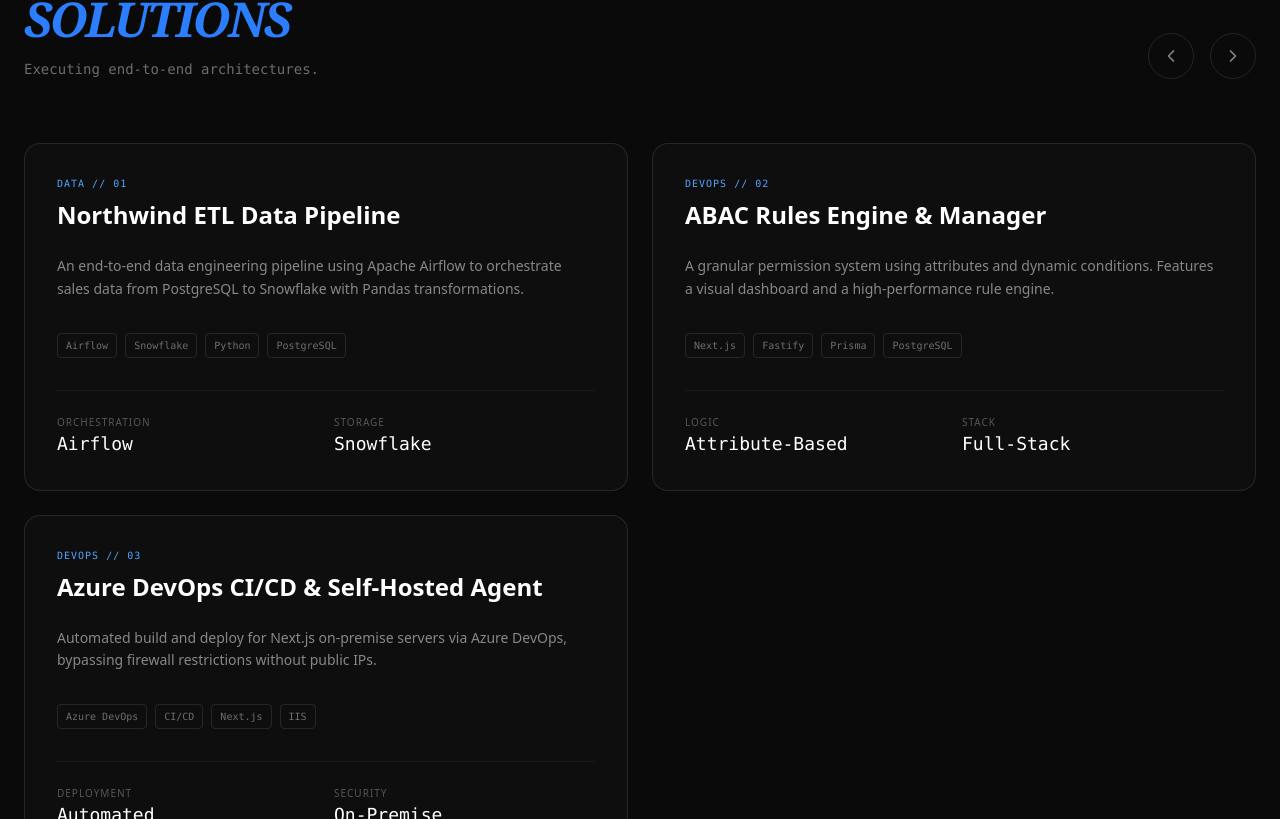
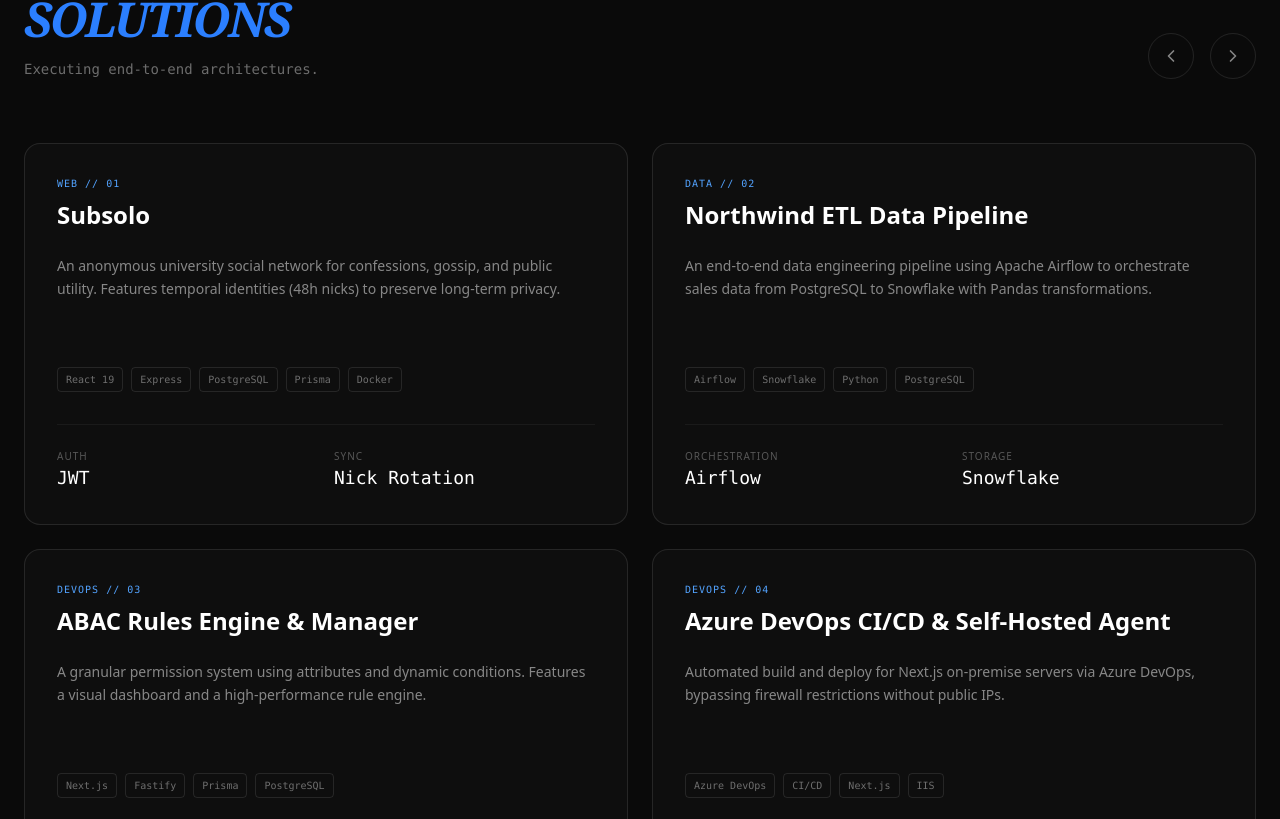
Before and after one commit to PedroViana42/pedroviana42.github.io, a React (Vite) app: page / in a window 1280 px wide. Shown: the part 981-1800 px from the top of the page. Built offline with nearby package versions, Linux system fonts and the light colour scheme.

Commit message:
feat: add Subsolo project and support for live urls

```diff
--- a/src/components/ProjectCard.tsx
+++ b/src/components/ProjectCard.tsx
@@ -1,6 +1,6 @@
 import React from 'react';
 import { motion } from 'motion/react';
-import { ExternalLink } from 'lucide-react';
+import { ExternalLink, Github } from 'lucide-react';
 import { Project } from '../types';
 
 interface ProjectCardProps {
@@ -9,31 +9,40 @@
 }
 
 const ProjectCard: React.FC<ProjectCardProps> = ({ project, index }) => {
+    const primaryUrl = project.liveUrl || project.githubUrl;
+
     return (
-        <motion.a
-            href={project.githubUrl}
-            target="_blank"
-            rel="noopener noreferrer"
+        <motion.div
             initial={{ opacity: 0, y: 20 }}
             whileInView={{ opacity: 1, y: 0 }}
             viewport={{ once: true }}
             transition={{ delay: index * 0.1 }}
-            className="group block relative p-8 border border-white/10 rounded-2xl bg-white/[0.02] hover:bg-white/[0.05] transition-all cursor-pointer"
+            className="group relative p-8 border border-white/10 rounded-2xl bg-white/[0.02] hover:bg-white/[0.05] transition-all"
         >
-            <div className="absolute top-0 right-0 p-4 opacity-0 group-hover:opacity-100 transition-opacity">
-                <ExternalLink size={18} className="text-blue-400" />
+            <div className="absolute top-0 right-0 p-6 flex gap-4 opacity-0 group-hover:opacity-100 transition-opacity">
+                {project.githubUrl && (
+                    <a href={project.githubUrl} target="_blank" rel="noopener noreferrer" className="text-white/40 hover:text-white transition-colors">
+                        <Github size={18} />
+                    </a>
+                )}
+                {project.liveUrl && (
+                    <a href={project.liveUrl} target="_blank" rel="noopener noreferrer" className="text-blue-400 hover:text-blue-300 transition-colors">
+                        <ExternalLink size={18} />
+                    </a>
+                )}
             </div>
 
+            <a href={primaryUrl} target="_blank" rel="noopener noreferrer" className="block cursor-pointer">
                 <div className="mb-6">
                     <span className="text-[10px] font-mono uppercase tracking-widest text-blue-400 mb-2 block">
                         {project.category} // 0{index + 1}
                     </span>
-                <h3 className="text-2xl font-bold text-white group-hover:text-blue-400 transition-colors">
+                    <h3 className="text-2xl font-bold text-white group-hover:text-blue-400 transition-colors line-clamp-1">
                         {project.title}
                     </h3>
                 </div>
 
-            <p className="text-white/50 text-sm leading-relaxed mb-8">
+                <p className="text-white/50 text-sm leading-relaxed mb-8 h-20 overflow-hidden text-ellipsis">
                     {project.description}
                 </p>
 
@@ -55,7 +64,8 @@
                         ))}
                     </div>
                 )}
-        </motion.a>
+            </a>
+        </motion.div>
     );
 };
 
--- a/src/constants/index.tsx
+++ b/src/constants/index.tsx
@@ -12,6 +12,16 @@
 import { Project } from '../types';
 
 export const PROJECTS: Project[] = [
+    {
+        id: '1',
+        title: 'Subsolo',
+        description: 'An anonymous university social network for confessions, gossip, and public utility. Features temporal identities (48h nicks) to preserve long-term privacy.',
+        tags: ['React 19', 'Express', 'PostgreSQL', 'Prisma', 'Docker'],
+        category: 'Web',
+        metrics: [{ label: 'Auth', value: 'JWT' }, { label: 'Sync', value: 'Nick Rotation' }],
+        githubUrl: 'https://github.com/PedroViana42/Subsolo',
+        liveUrl: 'https://subsolo.usenexora.online/'
+    },
     {
         id: '2',
         title: 'Northwind ETL Data Pipeline',
--- a/src/types/index.ts
+++ b/src/types/index.ts
@@ -6,4 +6,5 @@
     category: 'Web' | 'Data' | 'AI' | 'DevOps';
     metrics?: { label: string; value: string }[];
     githubUrl?: string;
+    liveUrl?: string;
 }
```
Lines whose indentation alone changed are shown as unchanged.
